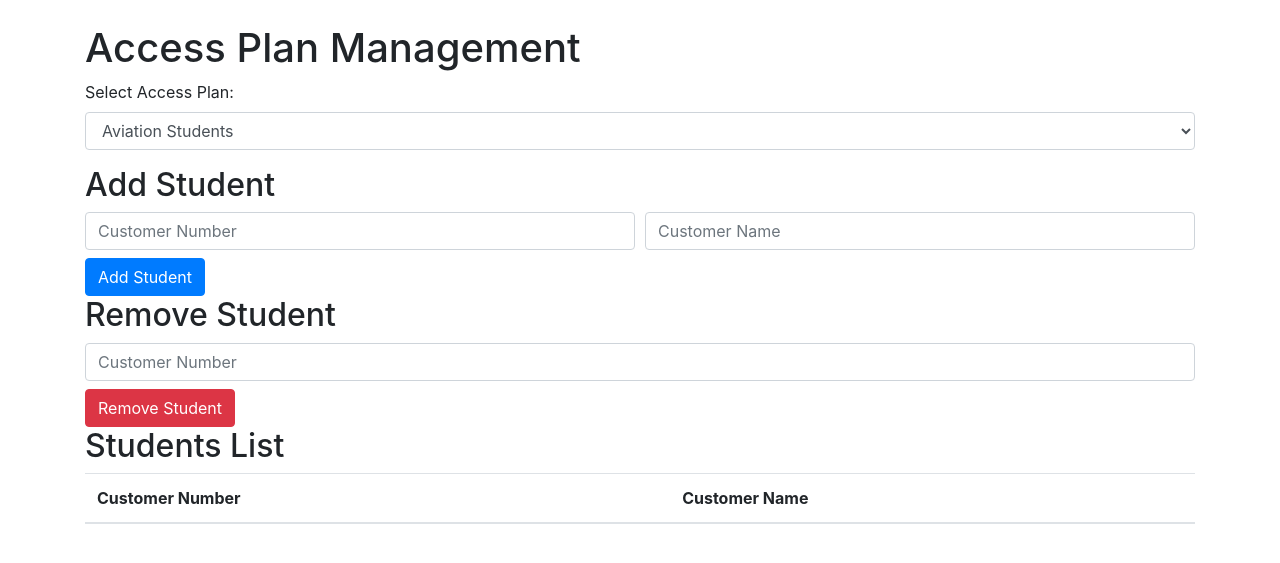
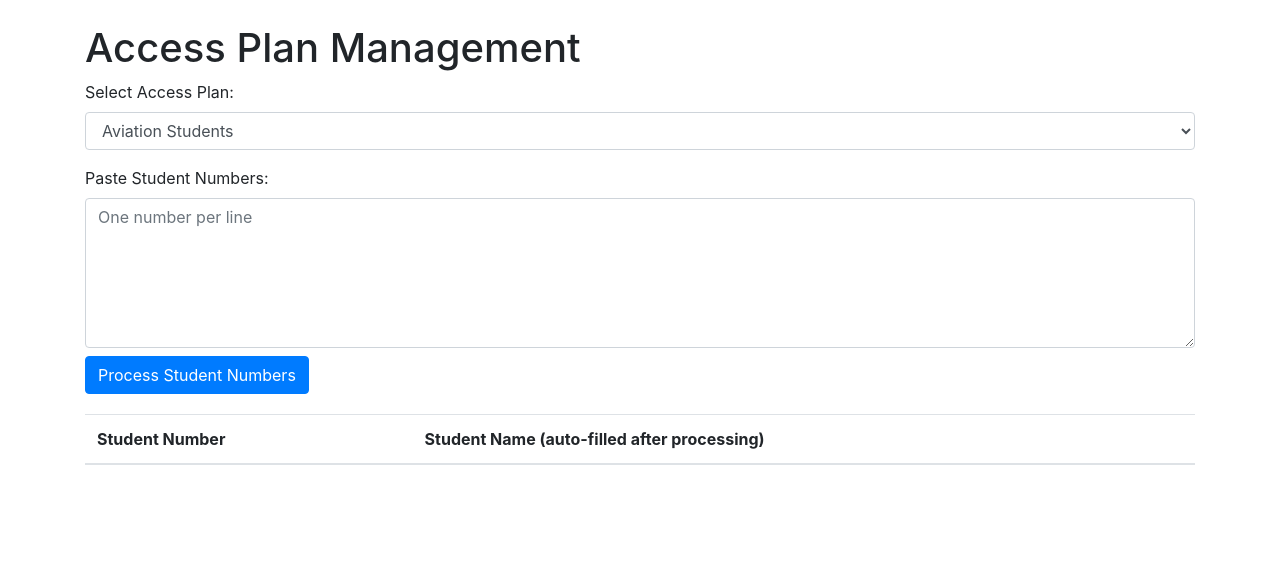
Before and after one commit to sperumean/studentaccess, a Flask app: page / in a window 1280 px wide. Shown: the top 563 px of the page. Run offline with Flask 3, Linux system fonts and the light colour scheme; lists and menus that the app fills with data are empty; some libraries are stand-ins or nearby versions.

Commit message:
Next commit

```diff
--- a/templates/index.html
+++ b/templates/index.html
@@ -6,6 +6,15 @@
     <title>Access Plan Management</title>
     <!-- Add Bootstrap for styling -->
     <link href="https://stackpath.bootstrapcdn.com/bootstrap/4.5.2/css/bootstrap.min.css" rel="stylesheet">
+    <style>
+        /* Additional styling */
+        #studentsTextArea {
+            height: 150px;
+        }
+        .students-table {
+            margin-top: 20px;
+        }
+    </style>
 </head>
 <body>
 
@@ -23,42 +32,24 @@
         </select>
     </div>
 
-    <!-- Add Student Form -->
-    <h2>Add Student</h2>
-    <form id="addStudentForm">
-        <div class="form-row">
-            <div class="col">
-                <input type="text" class="form-control" placeholder="Customer Number" required>
-            </div>
-            <div class="col">
-                <input type="text" class="form-control" placeholder="Customer Name" required>
-            </div>
-        </div>
-        <button type="submit" class="btn btn-primary mt-2">Add Student</button>
-    </form>
+    <!-- Form to Process Student Numbers -->
+    <div class="form-group">
+        <label for="studentsTextArea">Paste Student Numbers:</label>
+        <textarea class="form-control" id="studentsTextArea" placeholder="One number per line"></textarea>
+        <button id="processStudentsBtn" class="btn btn-primary mt-2">Process Student Numbers</button>
+    </div>
 
-    <!-- Remove Student Form -->
-    <h2>Remove Student</h2>
-    <form id="removeStudentForm">
-        <div class="form-row">
-            <div class="col">
-                <input type="text" class="form-control" placeholder="Customer Number" required>
-            </div>
-        </div>
-        <button type="submit" class="btn btn-danger mt-2">Remove Student</button>
-    </form>
-
-    <!-- List of Students -->
-    <h2>Students List</h2>
-    <table class="table">
+    <!-- Table to Display Students -->
+    <table class="table students-table">
         <thead>
             <tr>
-                <th>Customer Number</th>
-                <th>Customer Name</th>
+                <th>Student Number</th>
+                <th>Student Name (auto-filled after processing)</th>
+                <!-- Include additional columns as needed -->
             </tr>
         </thead>
         <tbody id="studentsList">
-            <!-- Dynamic Student Rows Go Here -->
+            <!-- Student rows will be added here dynamically -->
         </tbody>
     </table>
 </div>
@@ -66,5 +57,28 @@
 <script src="https://code.jquery.com/jquery-3.5.1.slim.min.js"></script>
 <script src="https://cdn.jsdelivr.net/npm/@popperjs/core@2.7.6/dist/umd/popper.min.js"></script>
 <script src="https://stackpath.bootstrapcdn.com/bootstrap/4.5.2/js/bootstrap.min.js"></script>
+
+<script>
+    // Example JavaScript to handle the student numbers processing
+    document.getElementById('processStudentsBtn').addEventListener('click', function() {
+        var studentNumbers = document.getElementById('studentsTextArea').value.split('\n');
+        var studentsList = document.getElementById('studentsList');
+        studentsList.innerHTML = ''; // Clear current list
+
+        // Iterate over each student number and create table rows
+        studentNumbers.forEach(function(number) {
+            if (number.trim() !== '') {
+                var row = studentsList.insertRow(-1);
+                var cellNumber = row.insertCell(0);
+                var cellName = row.insertCell(1);
+                cellNumber.textContent = number.trim();
+
+                // You would use the actual name fetching logic here
+                cellName.textContent = 'Name for ' + number.trim();
+            }
+        });
+    });
+</script>
+
 </body>
 </html>
```
